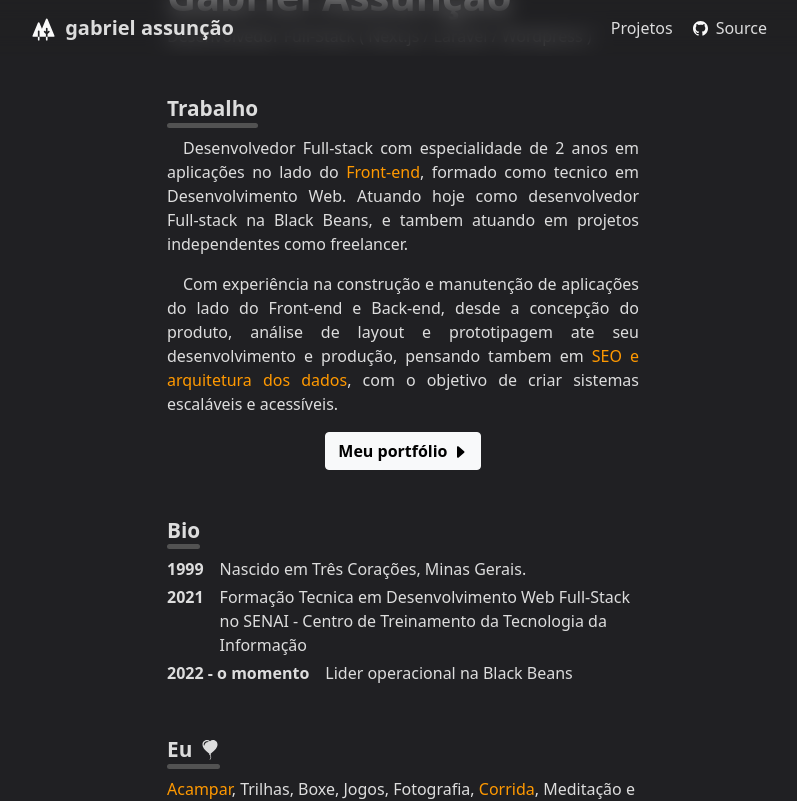
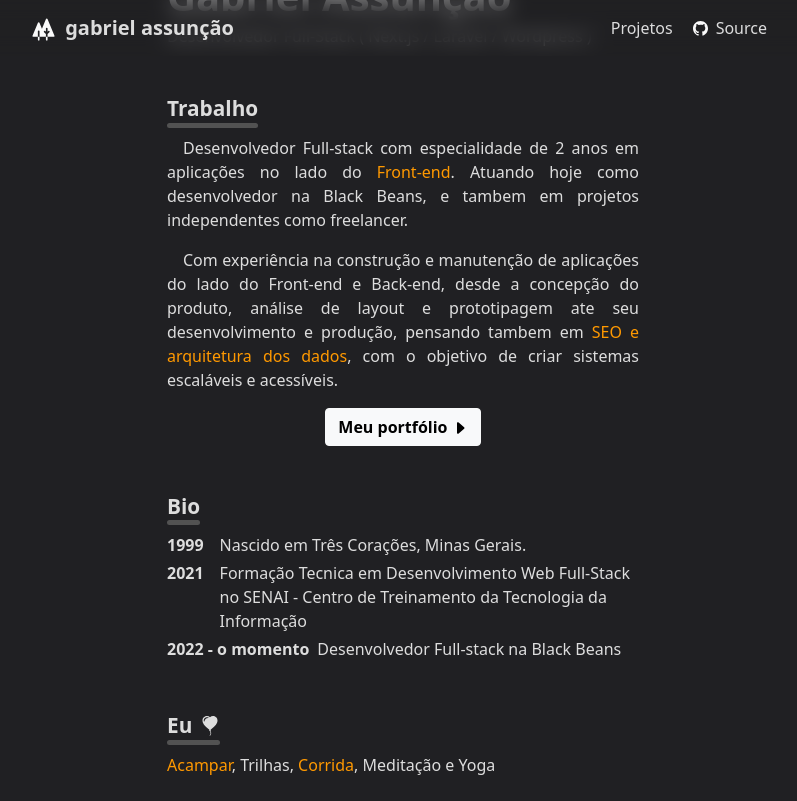
Before and after one commit to skGab/Portfolio, a SvelteKit app: page / in a window 1280 px wide. Shown: the top 801 px of the page, without its empty margins (237-1034 px from the left). Built offline with nearby package versions, Linux system fonts and the light colour scheme.

Commit message:
Home fixes

```diff
--- a/src/routes/+layout.svelte
+++ b/src/routes/+layout.svelte
@@ -1,7 +1,7 @@
 <script lang="ts">
 	import Footer from '$lib/footer.svelte';
 	import Header from '$lib/header.svelte';
-    import '../global.scss'
+	import '../global.scss';
 </script>
 
 <svelte:head>
@@ -12,6 +12,13 @@
 		integrity="sha384-EVSTQN3/azprG1Anm3QDgpJLIm9Nao0Yz1ztcQTwFspd3yD65VohhpuuCOmLASjC"
 		crossorigin="anonymous"
 	/>
+
+	<script
+		defer
+		src="https://cdn.jsdelivr.net/npm/bootstrap@5.0.2/dist/js/bootstrap.bundle.min.js"
+		integrity="sha384-MrcW6ZMFYlzcLA8Nl+NtUVF0sA7MsXsP1UyJoMp4YLEuNSfAP+JcXn/tWtIaxVXM"
+		crossorigin="anonymous"
+	></script>
 </svelte:head>
 
 <!-- HEADER -->
@@ -35,5 +42,4 @@
 <Footer />
 
 <style lang="scss">
-
 </style>
--- a/src/routes/+page.svelte
+++ b/src/routes/+page.svelte
@@ -34,8 +34,8 @@
 					<p>
 						Desenvolvedor Full-stack com especialidade de 2 anos em aplicações no lado do <span
 							class="text-secondary">Front-end</span
-						>, formado como tecnico em Desenvolvimento Web. Atuando hoje como desenvolvedor Full-stack na
-						Black Beans, e tambem atuando em projetos independentes como freelancer.
+						>. Atuando hoje como desenvolvedor na Black Beans, e tambem em projetos independentes como
+						freelancer.
 					</p>
 
 					<p>
@@ -87,7 +87,7 @@
 						</li>
 						<li class="d-flex">
 							<strong class="mr-5">2022 - o momento</strong>
-							<p class="mb-1 ps-3">Lider operacional na Black Beans</p>
+							<p class="mb-1 ps-2">Desenvolvedor Full-stack na Black Beans</p>
 						</li>
 					</ul>
 				</section>
@@ -114,7 +114,7 @@
 						<span />
 					</h2>
 					<p>
-						<span class="text-secondary">Acampar</span>, Trilhas, Boxe, Jogos, Fotografia,
+						<span class="text-secondary">Acampar</span>, Trilhas,
 						<span class="text-secondary">Corrida</span>, Meditação e Yoga
 					</p>
 				</section>
```
